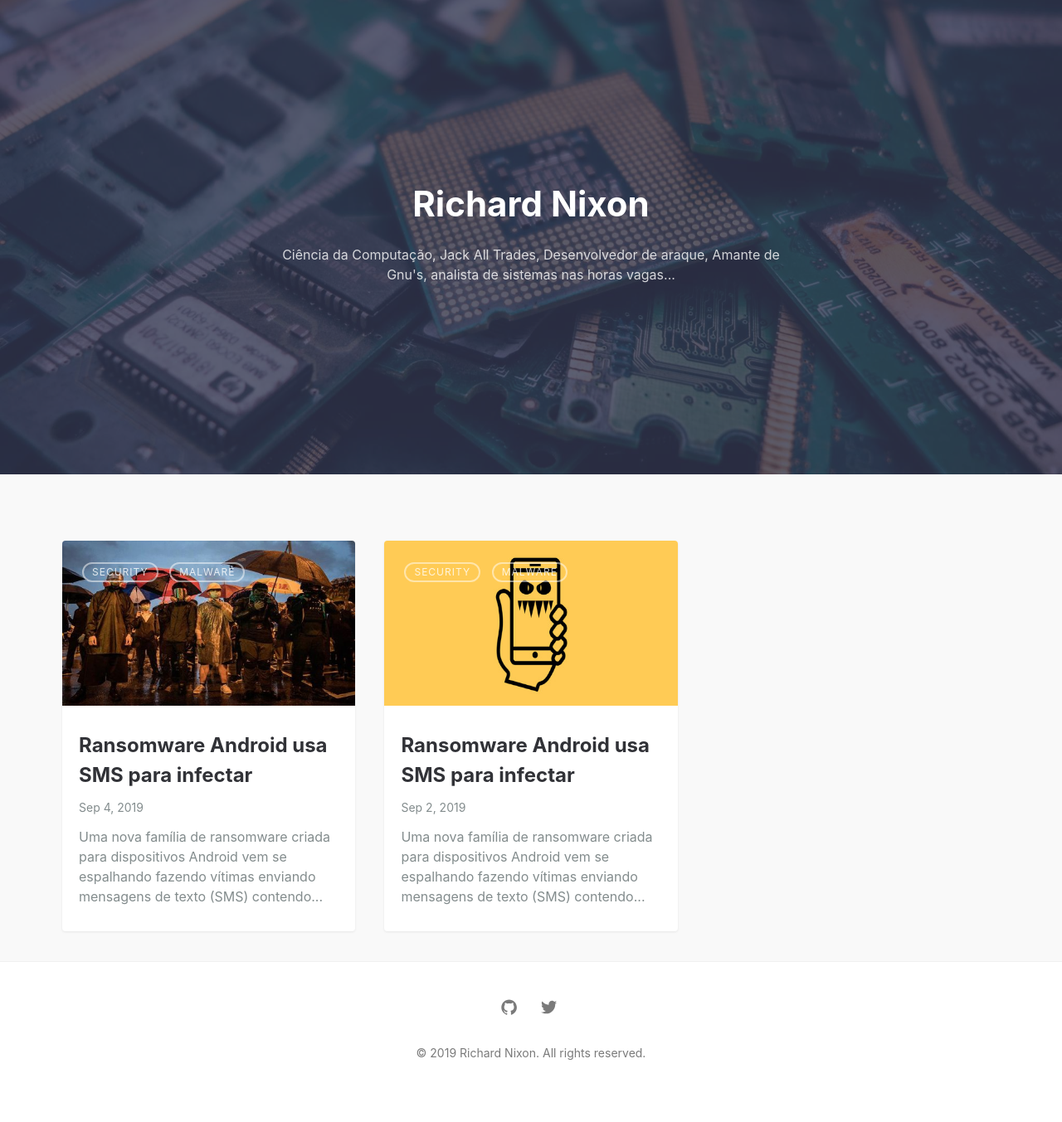
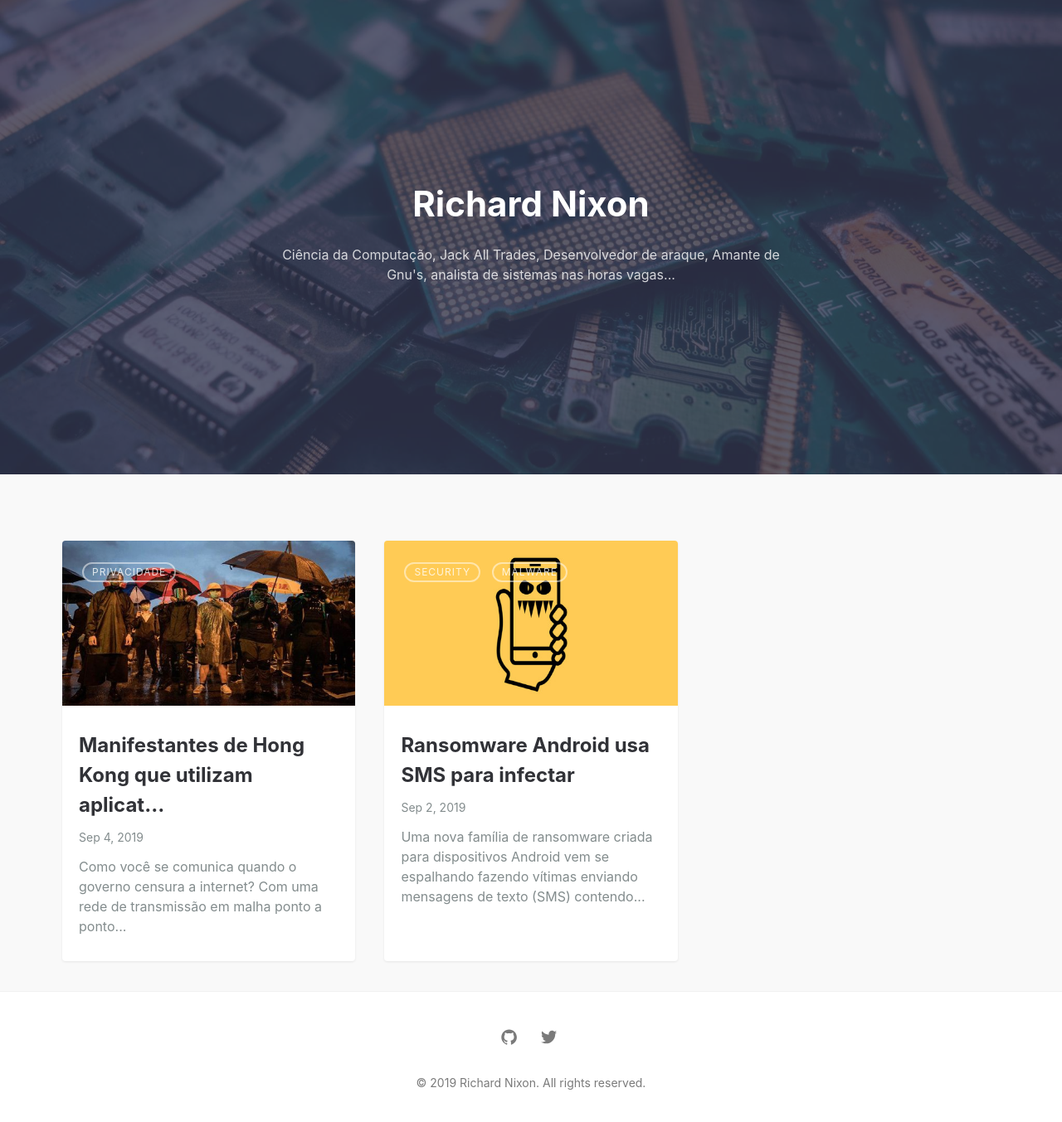
Before and after one commit to richardnixonafj/richardnixonafj.github.io.old, a Jekyll site: the page built from index.md, in a window 1280 px wide, cut to the strip 104-1465 px from the top of the page. Shown: the top 1353 px of the strip at 83% size. Built offline with Jekyll 4.4.1, drawn with Linux system fonts in a browser that asks for light colours; before the commit the page ends 1429 px from its top, so only the background shows below that; some of the changed lines change nothing that is shown.

Commit message:
Update 2019-09-04-Hong-Kong_Protestors.md

````diff
--- a/_posts/2019-09-04-Hong-Kong_Protestors.md
+++ b/_posts/2019-09-04-Hong-Kong_Protestors.md
@@ -1,97 +1,71 @@
 ---
 layout: post
-title: "Ransomware Android usa SMS para infectar "
+title: "Manifestantes de Hong Kong que utilizam aplicativos de mensageria irrastreável aumenta 3685%"
 categories:
-  - Security
-  - Malware
+  - Privacidade
+
 tags:
-  -- Android
-  - Ransomware
+  -- Privacidade
+  - Hong Kong
   - Android
-  - Sms
+  - irrastreável
   - technology
   - tecnologia
   - Security
-  - Segurança
+  - privacy
 featured-img: Hong-Kong-Protestors
-last_modified_at: 2019-09-02T13:00:52-05:00
+last_modified_at: 2019-09-04T23:00:52-05:00
 ---
 
 
+Como você se comunica quando o governo censura a internet? Com uma [rede de transmissão em malha ponto a ponto que não usa a Internet](https://pt.wikipedia.org/wiki/Redes_Mesh).
 
-Uma nova família de [ransomware](https://www.kaspersky.com.br/resource-center/definitions/what-is-ransomware) criada para dispositivos Android vem se espalhando fazendo vítimas enviando mensagens de texto (SMS) contendo links maliciosos para toda a lista de contatos encontrada em alvos já infectados.
+É exatamente o que os manifestantes pró-democracia de Hong Kong estão fazendo agora, graças ao aplicativo de mensagens baseado em Bluetooth da [Bridgefy](https://www.bridgefy.me/), startup de San Fransisco. Os manifestantes podem se comunicar entre si e com qualquer pessoa de forma descentralizada e anônima.
 
-O malware apelidado de Android/Filecoder.C (FileCoder) pela equipe de pesquisa da [ESET](https://www.welivesecurity.com/br/2019/08/02/novo-ransomware-para-android-e-propagado-via-mensagens-sms/), que descobriu que código malisioso está em busca de dispositivos que executam o Android 5.1 ou posterior.
+E isso levou a um rápido crescimento do aplicativo Bridgefy: os downloads aumentaram quase 4.000% nos últimos 60 dias, segundo estimativas da Apptopia (Apptopia é uma empresa de métricas de aplicativos).
 
-"Devido à segmentação e falhas estreitas na execução da campanha e na implementação de sua criptografia, o impacto desse novo ransomware é limitado", descobriram os pesquisadores da ESET.
+<img src="https://specials-images.forbesimg.com/imageserve/5d6d4d96673aa300083cc663/960x0.jpg" alt="Apptopia" />
 
-"Depois que o ransomware envia esse lote de SMS maliciosos, ele criptografa a maioria dos arquivos de usuário no dispositivo e solicita um resgate. Devido à criptografia falha, é possível descriptografar os arquivos afetados sem a ajuda do invasor", acrescenta a ESET.
+Download do Apptopia e estimativas médias diárias dos usuários
 
-Apesar disso, se os desenvolvedores do ransomware conseguirem consertar seu "produto", muitos usuários do Android poderão ser expostos a uma variedade de malware muito perigosa e potencialmente altamente destrutiva.
+O aplicativo pode conectar pessoas via Bluetooth em uma cidade inteira, graças a uma [rede em malha](https://pt.wikipedia.org/wiki/Redes_Mesh). É mais rápido conversar com pessoas próximas, algo em torno de cem metros, mas você também pode conversar com pessoas que estão mais distantes. Suas mensagens simplesmente “pulam” nos telefones de outros usuários do aplicativo Bridgefy até encontrarem o destinatário pretendido.
 
-### Vetor de infecção por Ransomware SMS
+Embora seja possível conversar em particular com contatos, também pode transmitir para qualquer pessoa dentro do alcance, mesmo que não seja um contato.
 
-O FileCoder foi visto pela primeira vez pela ESET durante uma campanha desde 12 de julho, com os atacantes distribuindo sua carga maliciosa por meio de postagens feitas no [Reddit]( https://www.reddit.com/) e na comunidade de desenvolvimento de software móvel [XDA Developers](https://www.xda-developers.com/).
+Esse é claramente um cenário ideal para manifestantes que estão tentando alcançar pessoas, mas não podem usar mensagens de texto SMS tradicionais, e-mail ou o aplicativo chinês WeChat que foi implantando após a [censura do WhatsApp](https://www.nytimes.com/2017/09/25/business/china-whatsapp-blocked.html?mcubz=1). Afinal todos eles são monitorados pelo estado.
 
-Enquanto o Forum do XDA removeu as postagens maliciosas após ser notificado, os tópicos do Reddit ainda estavam em andamento no momento em que o pesquisador de malware da ESET, [Lukas Stefanko](https://twitter.com/LukasStefanko), publicou a análise de malware do FileCoder.
+O jornalista da Forbes John Koetsier pediu mais informações ao cofundador e CEO da Bridgefy, Jorge Rios.
 
-Os desenvolvedores do FileCoder usam dois servidores para distribuir o ransomware, com cargas maliciosas sendo vinculadas a partir das mensagens de texto maliciosas enviadas para toda a lista de contatos das vítimas e das postagens no fórum do Reddit e do XDA.
+**Koetsier:** Conte-me sobre o aplicativo ... para que serve, por que você o criou e por que a maioria das pessoas o usa?
 
-#### SMS malicioso
+**Rios**: Bridgefy é um aplicativo de mensagens que funciona com ou sem Internet. Ele é baseado no Bluetooth e o construímos porque sabemos que a falta de comunicação pode ser vital em muitos lugares e situações. A maioria das pessoas faz o download antes de assistir a um grande evento esportivo de música, mas atualmente estamos tendo grandes picos de downloads em Hong Kong devido aos protestos.
 
-As amostras de ransomware também são vinculadas com a ajuda de códigos QR, o que tornar mais rápido para os usuários móveis obterem a cópia do aplicativo malicioso(APK) em seus dispositivos e instalá-los.
+**Koetsier:** Ouvi dizer que está sendo usado em Hong Kong pelos manifestantes. Diga-me por qual finalidade eles o estão usando e qual o pico observado em downloads / registros / uso?
 
-Como isca para convencer as vítimas em potencial a instalar os aplicativos Android infectados em seus dispositivos, os operadores do FileCoder diriam que o aplicativo "supostamente usa as fotos da vítima em potencial".
+**Rios:** as pessoas estão fazendo o download por dois motivos:
 
-No entanto, as postagens no fórum do Reddit e do XDA "promovem" o aplicativo mal-intencionado como um jogo online de simulador de sexo gratuito, o que também deve tornar atrativo o suficiente para que os possíveis alvos, sejam enganados a baixar e instalar o aplicativo ransomware em seus dispositivos.
+1) Como o acesso à Internet está começando a ser limitado pelas autoridades.
 
-Como o [BleepingComputer](https://www.bleepingcomputer.com/) encontrou ao analisar uma amostra do FileCoder, ao ser instalado no dispositivo Android da vítima, o malware solicitará as seguintes permissões:
+2) Porque é uma maneira segura de as pessoas se comunicarem, havendo muito pouco risco de as mensagens serem lidas por olhos indesejados.
 
-<a name="headers"/>
+Vimos mais de **60.000** instalações de aplicativos nos últimos sete dias, a maioria delas de Hong Kong. As pessoas estão usando para se organizar e se manter seguro, sem precisar depender de uma conexão com a Internet.
 
-```
-android.permission.SET_WALLPAPER  (trocar o papel de parede do aparelho)
-android.permission.WRITE_EXTERNAL_STORAGE (gravar dados em dispositivos de armazenamento externo)
-android.permission.READ_EXTERNAL_STORAGE (Ler dados de dispositivos de armazenamento externo)
-android.permission.READ_CONTACTS (ler os contato do telefone)
-android.permission.RECEIVE_BOOT_COMPLETED (permissão que pode ser usada para inicializar o ransoware ao iniciar o telefone)
-android.permission.SEND_SMS (Enviar SMS)
-android.permission.INTERNET (acessar a internet)
-```
+<img src="https://thumbor.forbes.com/thumbor/711x493/https://specials-images.forbesimg.com/imageserve/5d6d4fbafead28000892d689/960x0.jpg?fit=scale" alt="John Koetsier" />
 
-"Para maximizar seu alcance, o ransomware possui as 42 versões de idioma (exatamente ele é poliglota) do modelo de mensagem [...]. Antes de enviar as mensagens, ele escolhe a versão que se ajusta à configuração de idioma do dispositivo da vítima. Para personalizar o texto malicioso, o malware precede o contato do contato e continua o ciclo de envio de envio de sms.
+Capturas de tela do aplicativo iOS de Bridgefy
 
-O FileCoder se espalhará para a lista de contatos da vítima via SMS antes de começar a criptografar arquivos em todas as pastas no armazenamento do dispositivo que tiver acesso, acrescentando a extensão .seven aos nomes de arquivos originais - os arquivos do sistema serão ignorados.
+**Koetsier**: Mais alguma coisa?
 
-"O ransomware também deixa os arquivos não criptografa se a extensão for" .zip "ou" .rar "e o tamanho do arquivo for superior a 51.200 KB / 50 MB e os arquivos" .jpeg "," .jpg "e" .png "com um tamanho de arquivo menor que 150 KB ", conforme dito pela ESET.
+**Rios**: sempre que há um furacão ou terremoto no mundo, existem picos nos downloads de aplicativos. É importante dizer que nossa tecnologia principal também está disponível para os desenvolvedores, para que eles possam integrá-la em seus próprios aplicativos e fazê-los funcionar offline. O licenciamos com base na quantidade de usuários off-line e atualmente estamos trabalhando para que um dia possamos usar aplicativos como WeChat, Tinder, Uber e Whatsapp sem Internet.
 
-O malware criptografa uma mistura estranha de tipos de arquivos específicos do Android, bem como uma combinação estranha de tipos de documentos não relacionados, com a equipe de pesquisa da ESET concluindo que "a lista foi copiada do notório WannaCryptor, também conhecido como WannaCry ransomware". (É uma especie de fork/cópia mal-feita do famoso [WannaCry](https://www.avast.com/pt-br/c-wannacry)).
 
-#### Recuperando novos domínios de servidor C2 e endereços BTC
-
-##### Servidores FileCoder C2 ainda ativos
+###### A minha pitada de palpite
 
 Depois que todos os arquivos são bloqueados pelo malware, ele exibe a nota de resgate, detalhando o número de arquivos criptografados e em quanto tempo que a vítima precisa pagar pelo custo da chave de descriptografia - os valores do resgate variam entre US $ 94 e US $ 188.
 
 Enquanto a nota de resgate diz que os dados serão perdidos se o resgate não for pago dentro de três dias, "não há nada no código fonte do ransomware para apoiar a alegação de que os dados afetados serão perdidos após 72 horas" (ou seja é um blefe).
 
-##### Nota de resgate do FileCoder
-
-Ao contrário da maioria das outras gerações de ransomware para Android, o FileCoder não bloqueia as telas das vítimas e permite que continuem a usar seus dispositivos, dependendo apenas do fato de que seus alvos desejam que seus arquivos sejam descriptografados o mais rápido possível.
-
-O FileCoder criptografa arquivos usando as novas chaves [AES](https://pt.wikipedia.org/wiki/Advanced_Encryption_Standard) para cada um dos arquivos bloqueados, empregando um par de chaves públicas e privadas, sendo a última criptografada com a ajuda do [algoritmo RSA](https://pt.wikipedia.org/wiki/RSA_(sistema_criptogr%C3%A1fico)).
-
-No entanto, como os desenvolvedores do ransomware codificaram o valor usado para criptografar a chave privada no código do malware, as vítimas podem descriptografar seus dados sem pagar o resgate.
-
-"Tudo o que é necessário é o UserID [..] fornecido pelo ransomware e o arquivo APK do ransomware, caso seus autores alterem o valor da chave codificada", descobriram os pesquisadores da ESET.
-
-No momento em que essa pagina foi publicada, os servidores usados pelos autores do FileCoder ainda estavam online, com a página de verificação de pagamento de resgate também disponível através de um dos arquivos hospedados nos servidores C2 do malware.
-
-A página de verificação de pagamento também fornece às vítimas um 'email de suporte' projetado para permitir que elas solicitem ajuda em caso de problemas: "Se você tiver alguma dúvida, entre em contato conosco. Nosso endereço de email: h3athledger@yandex.ru".
-
-Mais detalhes sobre o funcionamento interno do ransomware Android / Filecoder.C, juntamente com uma lista de indicadores de compromisso (IOCs), incluindo hashes de amostra de malware, o endereço Bitcoin usado na campanha, estão disponíveis no final da análise de malware do [Filecoder do Stefanko](https://www.welivesecurity.com/2019/07/29/android-ransomware-back/).
-
 
 ---
 
-Fonte: [bleepingcomputer](https://www.bleepingcomputer.com/news/security/new-android-ransomware-uses-sms-spam-to-infect-its-victims/)
+Fonte: [Forbes](https://www.forbes.com/sites/johnkoetsier/2019/09/02/hong-kong-protestors-using-mesh-messaging-app-china-cant-block-usage-up-3685/amp/)
````
